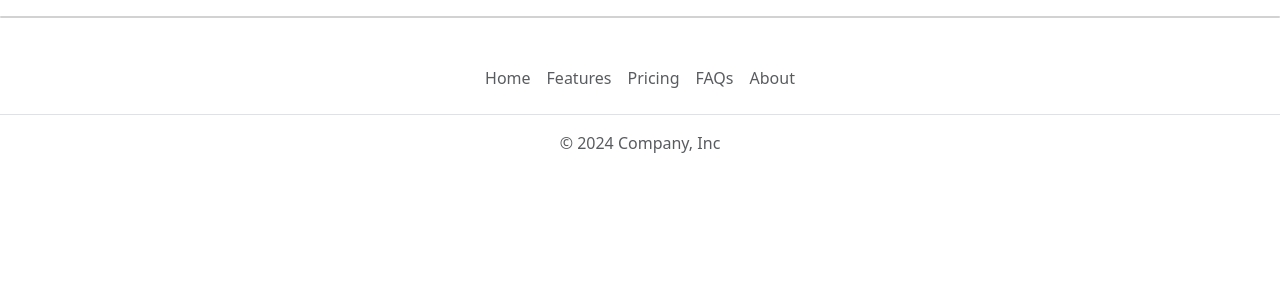
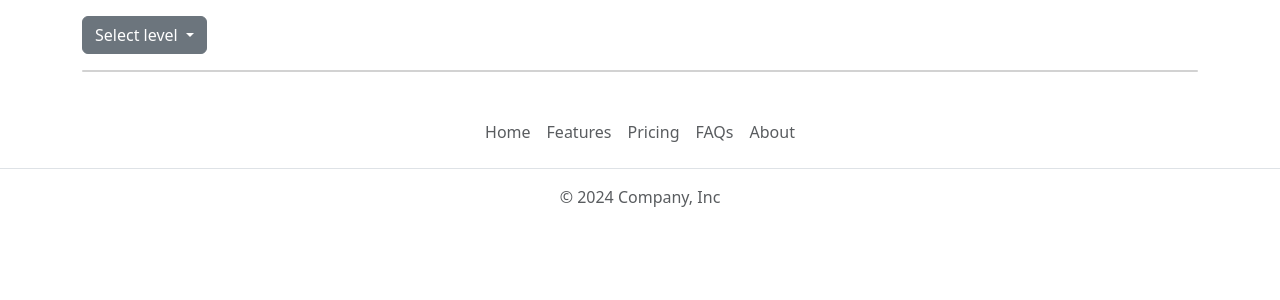
Before and after one commit to VaretsaK/Lang-App-Eng-, a Django app: page /lessons/ in a window 1280 px wide. Shown: the part 73-373 px from the top of the page. Run offline with Django 5.2, Linux system fonts and the light colour scheme; data that the repository does not hold is empty; some libraries are stand-ins or nearby versions.

Commit message:
Added dropdown manu into all_lessons_page.html for difficulty level selection

```diff
--- a/english/lessons/urls.py
+++ b/english/lessons/urls.py
@@ -1,8 +1,9 @@
 from django.urls import path
 
-from .views import lessons, study_lesson
+from .views import lessons, study_lesson, levels
 
 urlpatterns = [
     path('', lessons, name="lessons"),
+    path('level/<int:level_id>', levels, name="levels"),
     path('study/<int:lesson_id>', study_lesson, name="study_lesson"),
 ]
--- a/english/lessons/views.py
+++ b/english/lessons/views.py
@@ -26,3 +26,7 @@ def study_lesson(request, lesson_id):
         'exercises': exercises_for_lesson,
     }
     return render(request, 'lessons/lesson.html', context)
+
+
+def levels(request):
+    ...
--- a/english/templates/lessons/all_lessons_page.html
+++ b/english/templates/lessons/all_lessons_page.html
@@ -1,7 +1,21 @@
 {% extends "base.html" %}
 
 {% block content %}
+    <div class="container">
+
+        <div class="dropdown">
+            <button class="btn btn-secondary dropdown-toggle" type="button" data-bs-toggle="dropdown" aria-expanded="false">
+            Select level
+            </button>
+            <ul class="dropdown-menu">
+                <li><a class="dropdown-item" href="#">Elementary</a></li>
+                <li><a class="dropdown-item" href="#">Pre-intermediate</a></li>
+                <li><a class="dropdown-item" href="#">Intermediate</a></li>
+            </ul>
+        </div>
+        <p></p>
         <div class="card">
+
             {% for lesson in lessons%}
                 <div class="card-body">
                     <h5 class="card-title">{{lesson.title}}</h5>
@@ -10,4 +24,5 @@
             {% endfor %}
 
         </div>
+    </div>
 {% endblock %}
--- a/english/templates/users/signup.html
+++ b/english/templates/users/signup.html
@@ -65,7 +65,7 @@
                             </div>
                         </div>
                     </div>
-
+                    <p></p>
                     <button id="add-more-phone-number" type="button">Add Phone Number</button>
 
                     <hr class="my-4">
```
Lines whose indentation alone changed are shown as unchanged.
